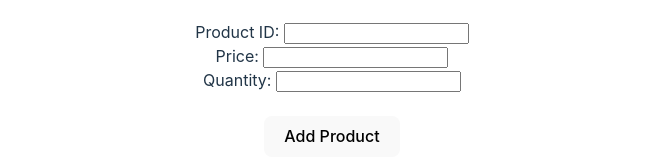
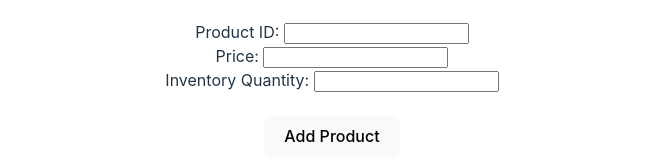
Before and after one commit to sana-gaikwad/ts-unit-tests-solutions, a website built with Vite: page index.html in a window 1280 px wide. Shown: the part 237-397 px from the top of the page, without its empty margins (308-971 px from the left). Built offline with nearby package versions, Linux system fonts and the light colour scheme.

Commit message:
chore: update label

```diff
--- a/index.html
+++ b/index.html
@@ -32,7 +32,7 @@
             />
           </div>
           <div class="form-example">
-            <label for="qty">Quantity: </label>
+            <label for="qty">Inventory Quantity: </label>
             <input
               type="number"
               min="0"
```
